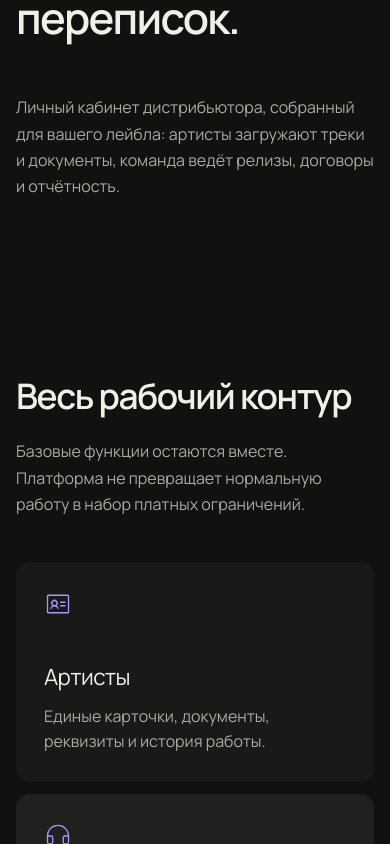
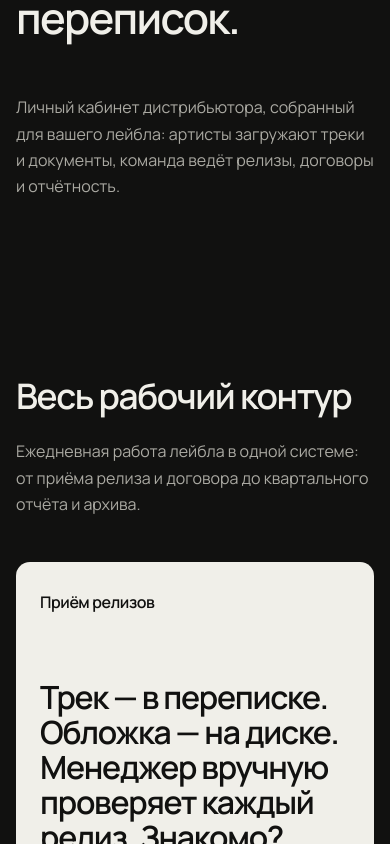
Before and after one commit to xtwze/Label-Cloud-Landing, a Next.js app in the folder frontend/: page / in a window 390 px wide. Shown: the part 1156-2000 px from the top of the page. Built offline with nearby package versions, Linux system fonts and the light colour scheme; no server answers.

Commit message:
Refine release intake section typography

```diff
--- a/frontend/src/app/consent/page.tsx
+++ b/frontend/src/app/consent/page.tsx
@@ -13,7 +13,7 @@ export default function ConsentPage() {
         <h2>Цель обработки</h2>
         <p>Связь с пользователем по его заявке, обсуждение задач музыкального лейбла, проведение демонстрации и подготовка коммерческого предложения.</p>
         <h2>Состав данных</h2>
-        <p>Имя, название лейбла, email, телефон, Telegram и содержание комментария, если пользователь его заполнил.</p>
+        <p>Имя, название лейбла, email, телефон, Telegram, а также ссылки на сайт и социальные сети лейбла, если пользователь их указал.</p>
         <h2>Действия с данными</h2>
         <p>Сбор, запись, систематизация, накопление, хранение, уточнение, использование, блокирование и удаление с применением автоматизированных средств или без них.</p>
         <h2>Срок и отзыв согласия</h2>
--- a/frontend/src/app/globals.css
+++ b/frontend/src/app/globals.css
@@ -200,7 +200,40 @@ button, a { -webkit-tap-highlight-color: transparent; }
 .capability svg { color: var(--accent); }
 .capability h3 { margin: auto 0 10px; font-size: 1.4rem; letter-spacing: -0.025em; }
 .capability p { max-width: 340px; margin: 0; color: var(--muted); line-height: 1.55; }
-.capability-1, .capability-2, .capability-3, .capability-4, .capability-5, .capability-6 { grid-column: span 6; }
+.capability-1 {
+  grid-column: 1 / -1;
+  min-height: 540px;
+  display: grid;
+  grid-template-rows: auto 1fr auto;
+  padding: clamp(30px, 5vw, 64px);
+  background: var(--paper);
+  color: var(--ink);
+}
+.capability-1 h3 { margin: 0; font-size: 1rem; font-weight: 600; }
+.release-lead {
+  align-self: center;
+  max-width: 1120px;
+  padding-block: clamp(58px, 7vw, 88px);
+  font-size: clamp(2.45rem, 4vw, 4rem);
+  font-weight: 560;
+  letter-spacing: -0.04em;
+  line-height: 1.07;
+  text-wrap: pretty;
+}
+.release-lead span:nth-child(-n + 2) { display: inline-block; margin-right: 0.16em; white-space: nowrap; }
+.capability-answer {
+  display: grid;
+  grid-template-columns: minmax(140px, 0.32fr) minmax(0, 1fr);
+  gap: clamp(28px, 6vw, 90px);
+  align-items: start;
+  margin-top: clamp(42px, 5vw, 68px);
+  padding-top: 20px;
+  border-top: 1px solid rgb(17 17 16 / 18%);
+}
+.capability-answer span { color: rgb(17 17 16 / 52%); font-size: 0.76rem; font-weight: 650; }
+.capability-1 .capability-answer p { max-width: 760px; margin: 0; color: rgb(17 17 16 / 68%); font-size: 1.05rem; }
+.capability-2, .capability-3, .capability-4 { grid-column: span 4; }
+.capability-5, .capability-6 { grid-column: span 6; }
 .capability-2, .capability-5 { background: #20201f; }
 .capability-3, .capability-6 { background: #151514; }
 
@@ -268,6 +301,7 @@ button, a { -webkit-tap-highlight-color: transparent; }
 .migration p { max-width: 680px; margin: 28px 0 0; color: var(--muted); line-height: 1.68; }
 
 .pricing { margin-block: 80px 160px; padding: 82px; background: var(--paper); color: var(--ink); border-radius: var(--radius-card); }
+.pricing .pricing-kicker { margin: 0 0 18px; color: rgb(17 17 16 / 52%); font-size: 0.76rem; font-weight: 650; letter-spacing: 0.12em; line-height: 1; text-transform: uppercase; }
 .pricing p { max-width: 650px; margin: 28px 0 38px; color: rgb(17 17 16 / 68%); line-height: 1.65; }
 .pricing .button-primary { background: var(--ink); color: var(--paper); }
 .pricing .button-primary:hover { background: #282826; }
@@ -347,7 +381,8 @@ button, a { -webkit-tap-highlight-color: transparent; }
   .lyric-guard-mark { width: 150px; }
   .manifesto { min-height: auto; }
   .workflow-copy { position: static; }
-  .capability-1, .capability-2, .capability-3, .capability-4, .capability-5, .capability-6 { grid-column: span 6; }
+  .capability-1 { grid-column: 1 / -1; }
+  .capability-2, .capability-3, .capability-4, .capability-5, .capability-6 { grid-column: span 6; }
   .migration-number { margin-bottom: 10px; }
   .pricing { padding: 54px 38px; }
   .footer { grid-template-columns: 1fr; }
@@ -373,6 +408,15 @@ button, a { -webkit-tap-highlight-color: transparent; }
   .capability-grid { grid-template-columns: 1fr; }
   .capability-1, .capability-2, .capability-3, .capability-4, .capability-5, .capability-6 { grid-column: 1; }
   .capability { min-height: 220px; }
+  .capability-1 {
+    min-height: 0;
+    display: grid;
+    padding: 28px 24px;
+  }
+  .capability-1 h3 { margin: 0 0 18px; }
+  .release-lead { padding-block: 48px 56px; font-size: clamp(1.9rem, 8.2vw, 2.5rem); line-height: 1.1; }
+  .release-lead span:nth-child(-n + 2) { display: inline; margin-right: 0; white-space: normal; }
+  .capability-answer { grid-template-columns: 1fr; gap: 12px; }
   .lyric-guard { gap: 34px; }
   .lyric-guard-mark { width: 118px; }
   .lyric-guard-result { padding: 20px 16px; }
--- a/frontend/src/app/page.tsx
+++ b/frontend/src/app/page.tsx
@@ -1,11 +1,10 @@
 import Image from "next/image";
 import Link from "next/link";
 import {
+  Archive,
   ArrowUpRight,
-  Bank,
+  ChatCircleDots,
   FileText,
-  Headphones,
-  IdentificationCard,
   PaperPlaneTilt,
   ShieldCheck,
   SlidersHorizontal,
@@ -17,12 +16,47 @@ import { ProductDemo } from "@/components/product-demo";
 import { YandexMetrica } from "@/components/yandex-metrica";
 
 const capabilities = [
-  { icon: IdentificationCard, title: "Артисты", text: "Единые карточки, документы, реквизиты и история работы." },
-  { icon: Headphones, title: "Релизы", text: "Артисты загружают треки и материалы прямо в кабинет вашего лейбла." },
-  { icon: FileText, title: "Договоры", text: "Ваши шаблоны договоров и полный документооборот внутри платформы." },
-  { icon: PaperPlaneTilt, title: "Отгрузка", text: "Команда проверяет релиз и передаёт его дистрибьютору через платформу." },
-  { icon: SlidersHorizontal, title: "Отчёты", text: "Автоматическая обработка отчётов дистрибьютора и распределение по артистам." },
-  { icon: Bank, title: "Балансы", text: "Начисления, выплаты и понятная финансовая картина артиста." },
+  {
+    icon: PaperPlaneTilt,
+    title: "Приём релизов",
+    lead: [
+      "Трек — в переписке.",
+      "Обложка — на диске.",
+      "Менеджер вручную проверяет каждый релиз.",
+      "Знакомо?",
+    ],
+    text: "LabelCloud собирает аудио, обложку и данные в одном окне, проверяет комплектность и требования ещё при загрузке. Артист отправляет готовый релиз — менеджеру остаётся его модерировать.",
+  },
+  {
+    icon: FileText,
+    title: "Договоры",
+    lead: null,
+    text: "Система собирает данные и формирует договоры по шаблонам вашего лейбла.",
+  },
+  {
+    icon: SlidersHorizontal,
+    title: "Квартальные отчёты",
+    lead: null,
+    text: "Загрузите отчёт агрегатора — алгоритм разберёт его и распределит начисления по артистам.",
+  },
+  {
+    icon: Archive,
+    title: "Единый архив",
+    lead: null,
+    text: "Релизы, договоры и связанные материалы сохраняются в общей истории и доступны в любой момент.",
+  },
+  {
+    icon: ChatCircleDots,
+    title: "Связь с артистами",
+    lead: null,
+    text: "Внутренний чат сохраняет рабочую переписку рядом с данными артиста.",
+  },
+  {
+    icon: ShieldCheck,
+    title: "Модерация лейблом",
+    lead: null,
+    text: "Менеджеры вашего лейбла сами проверяют материалы и ведут релизы по своим правилам.",
+  },
 ];
 
 const workflow = [
@@ -59,7 +93,7 @@ export default function Home() {
           <div className="hero-content">
             <p className="hero-kicker hero-reveal">B2B-платформа для музыкальных лейблов</p>
             <h1 id="hero-title" className="hero-title hero-reveal">Операционная система музыкального лейбла</h1>
-            <p className="hero-copy hero-reveal">Артисты загружают треки и документы. Лейбл ведёт релизы, отчёты и выплаты в одном кабинете.</p>
+            <p className="hero-copy hero-reveal">Артисты загружают треки и документы. Лейбл ведёт релизы, договоры и квартальную отчётность в одном кабинете.</p>
             <div className="hero-actions hero-reveal">
               <a className="button button-primary" href="#contact">Оставить заявку</a>
               <a className="button button-quiet" href="#platform">Как это работает</a>
@@ -84,14 +118,24 @@ export default function Home() {
         <section id="platform" className="capabilities section-shell" aria-labelledby="capabilities-title">
           <div className="section-heading reveal-section">
             <h2 id="capabilities-title">Весь рабочий контур</h2>
-            <p>Базовые функции остаются вместе. Платформа не превращает нормальную работу в набор платных ограничений.</p>
+            <p>Ежедневная работа лейбла в одной системе: от приёма релиза и договора до квартального отчёта и архива.</p>
           </div>
           <div className="capability-grid">
-            {capabilities.map(({ icon: Icon, title, text }, index) => (
+            {capabilities.map(({ icon: Icon, title, lead, text }, index) => (
               <article className={`capability capability-${index + 1}`} key={title}>
-                <Icon size={28} weight="light" aria-hidden="true" />
+                {index > 0 && <Icon size={28} weight="light" aria-hidden="true" />}
                 <h3>{title}</h3>
-                <p>{text}</p>
+                {lead && (
+                  <strong className="release-lead">
+                    {lead.map((part) => <span key={part}>{part} </span>)}
+                  </strong>
+                )}
+                {lead ? (
+                  <div className="capability-answer">
+                    <span>С LabelCloud</span>
+                    <p>{text}</p>
+                  </div>
+                ) : <p>{text}</p>}
               </article>
             ))}
           </div>
@@ -159,9 +203,10 @@ export default function Home() {
         </section>
 
         <section className="pricing section-shell reveal-section">
-          <h2>Платформа под задачи вашего лейбла</h2>
-          <p>Количество артистов, объём каталога и набор функций определяют конфигурацию LabelCloud.</p>
-          <a className="button button-primary" href="#contact">Получить предложение</a>
+          <p className="pricing-kicker">Первые партнёры LabelCloud</p>
+          <h2>Сейчас подключаем несколько лейблов</h2>
+          <p>Формируем круг команд для долгосрочной работы. Для первых лейблов действуют специальные условия запуска.</p>
+          <a className="button button-primary" href="#contact">Обсудить подключение</a>
         </section>
 
         <section id="contact" className="contact section-shell" aria-labelledby="contact-title">
--- a/frontend/src/app/privacy/page.tsx
+++ b/frontend/src/app/privacy/page.tsx
@@ -14,7 +14,7 @@ export default function PrivacyPage() {
         <p>Настоящая политика описывает обработку данных посетителей сайта LabelCloud. Оператор: самозанятый Константинов Михаил Алексеевич. Контакт для вопросов: <a href="mailto:mihail.a.konstantinov@gmail.com">mihail.a.konstantinov@gmail.com</a>.</p>
 
         <h2>2. Какие данные обрабатываются</h2>
-        <p>При отправке заявки обрабатываются имя, название лейбла, email, телефон, Telegram, текст комментария и технические сведения, необходимые для безопасной работы формы. При включённой аналитике могут обрабатываться сведения о посещении сайта и действиях на странице.</p>
+        <p>При отправке заявки обрабатываются имя, название лейбла, email, телефон, Telegram, указанные пользователем ссылки на сайт и социальные сети лейбла, а также технические сведения, необходимые для безопасной работы формы. При включённой аналитике могут обрабатываться сведения о посещении сайта и действиях на странице.</p>
 
         <h2>3. Цели обработки</h2>
         <p>Данные используются для связи по заявке, обсуждения продукта и подготовки предложения, обеспечения безопасности формы, анализа работы сайта и улучшения пользовательского опыта.</p>
```
Also changed, not shown: frontend/src/app/admin/admin.module.css (+15 -1 lines), frontend/src/components/admin-dashboard.tsx (+6 -1 lines), frontend/src/components/enquiry-form.tsx (+6 -2 lines).
